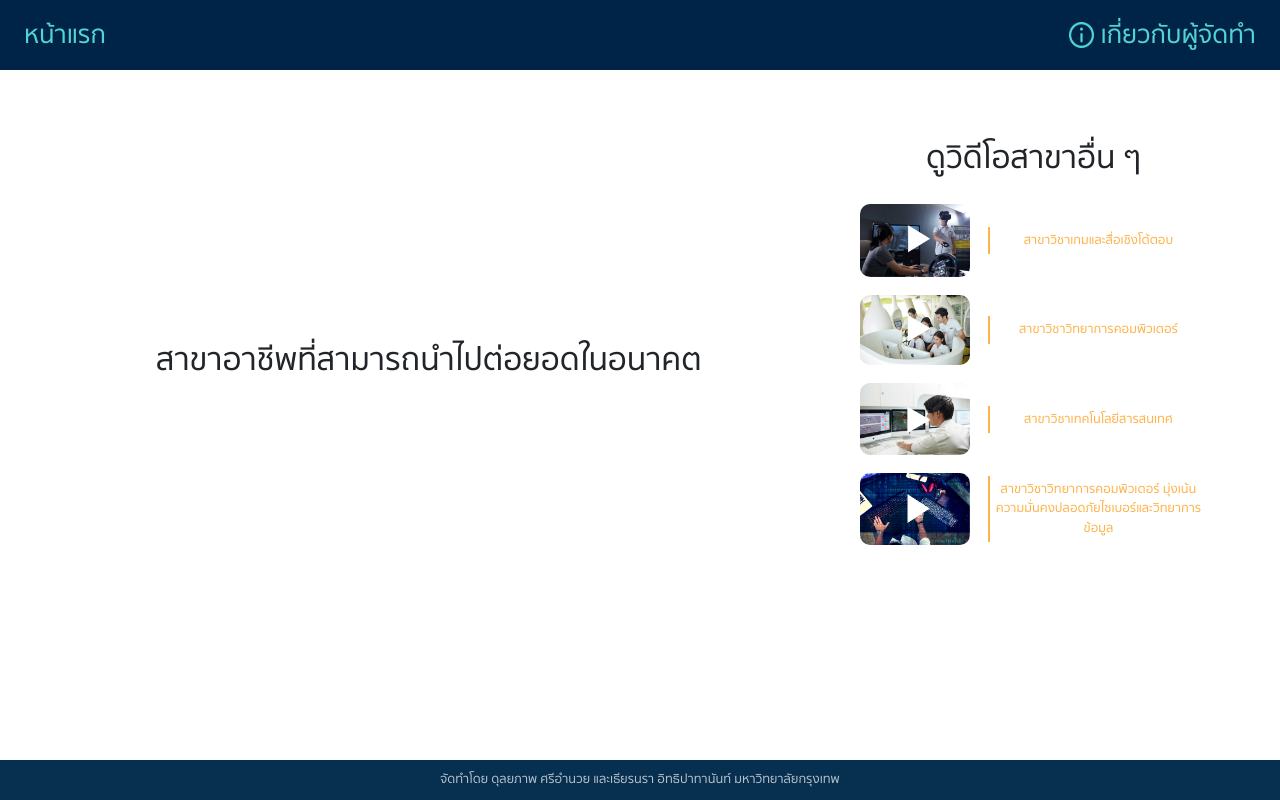
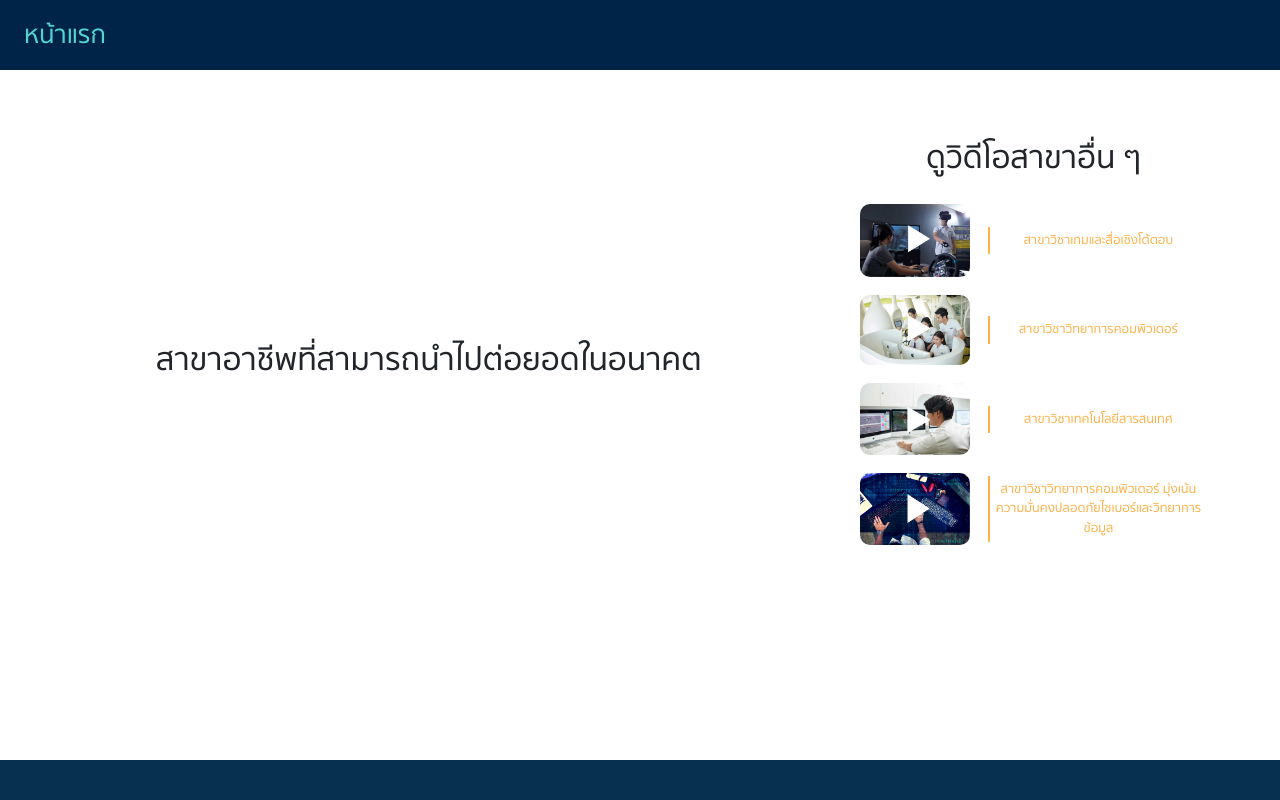
Before and after one commit to OoHuakoO/webfindbranch, a Nuxt app: page /jobEachBranch/1 in a window 1280 px wide. Built offline with nearby package versions, Linux system fonts and the light colour scheme.

Commit message:
remove contact as

```diff
--- a/components/footer.vue
+++ b/components/footer.vue
@@ -2,8 +2,7 @@
   <div>
     <b-navbar toggleable="lg" type="dark" variant="dark">
       <span>
-        จัดทำโดย ดุลยภาพ ศรีอำนวย และเธียรนรา อิทธิปาทานันท์
-        มหาวิทยาลัยกรุงเทพ
+
       </span>
     </b-navbar>
   </div>
--- a/components/header.vue
+++ b/components/header.vue
@@ -4,11 +4,7 @@
       <b-navbar-nav>
         <nuxt-link class="nav-item nav-link" to="/">หน้าแรก</nuxt-link>
       </b-navbar-nav>
-      <b-navbar-nav class="ml-auto">
-        <nuxt-link class="nav-item nav-link" to="/organizer">
-          <b-img src="~assets/Alert.svg" fluld />เกี่ยวกับผู้จัดทำ</nuxt-link
-        >
-      </b-navbar-nav>
+
     </b-navbar>
   </div>
 </template>
```
